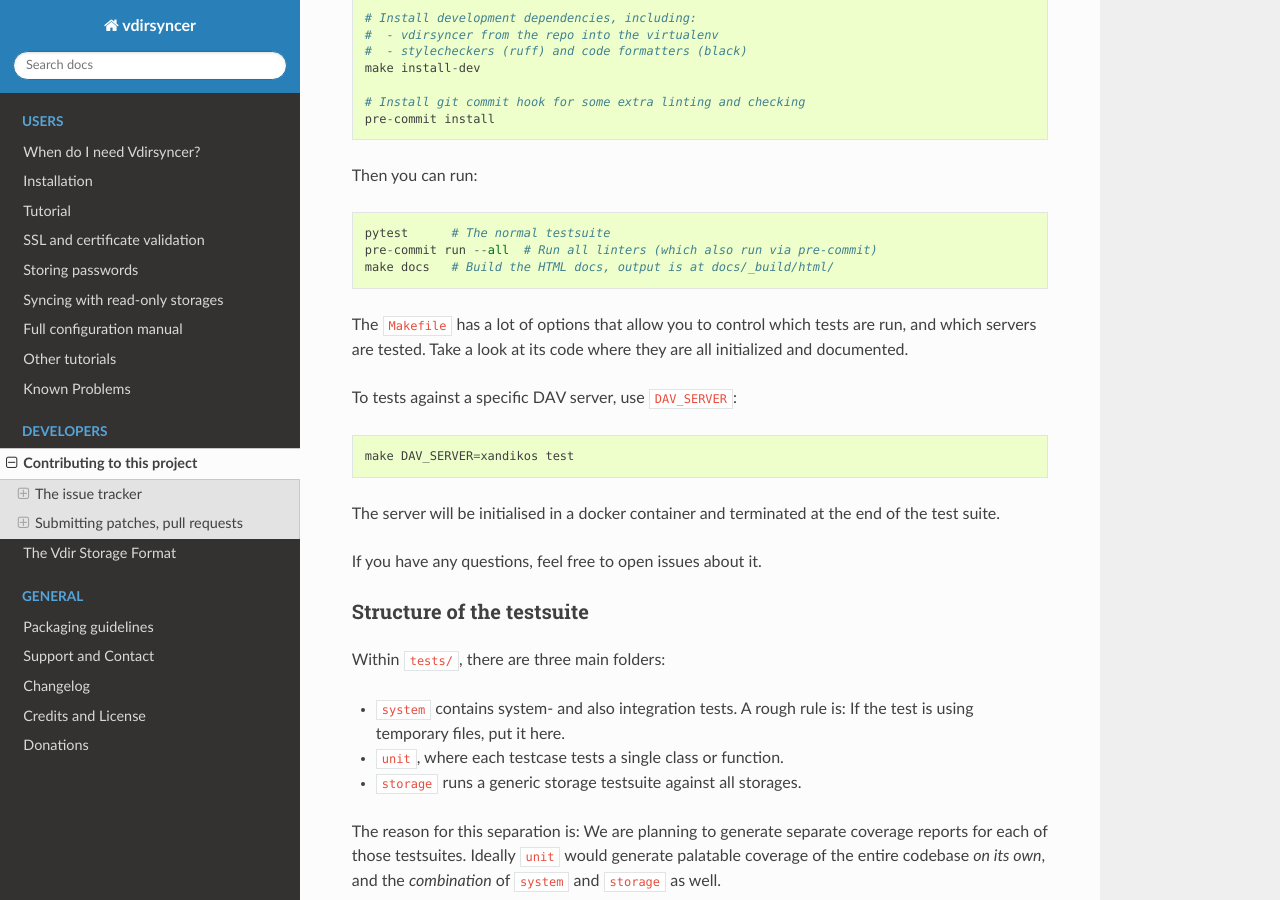
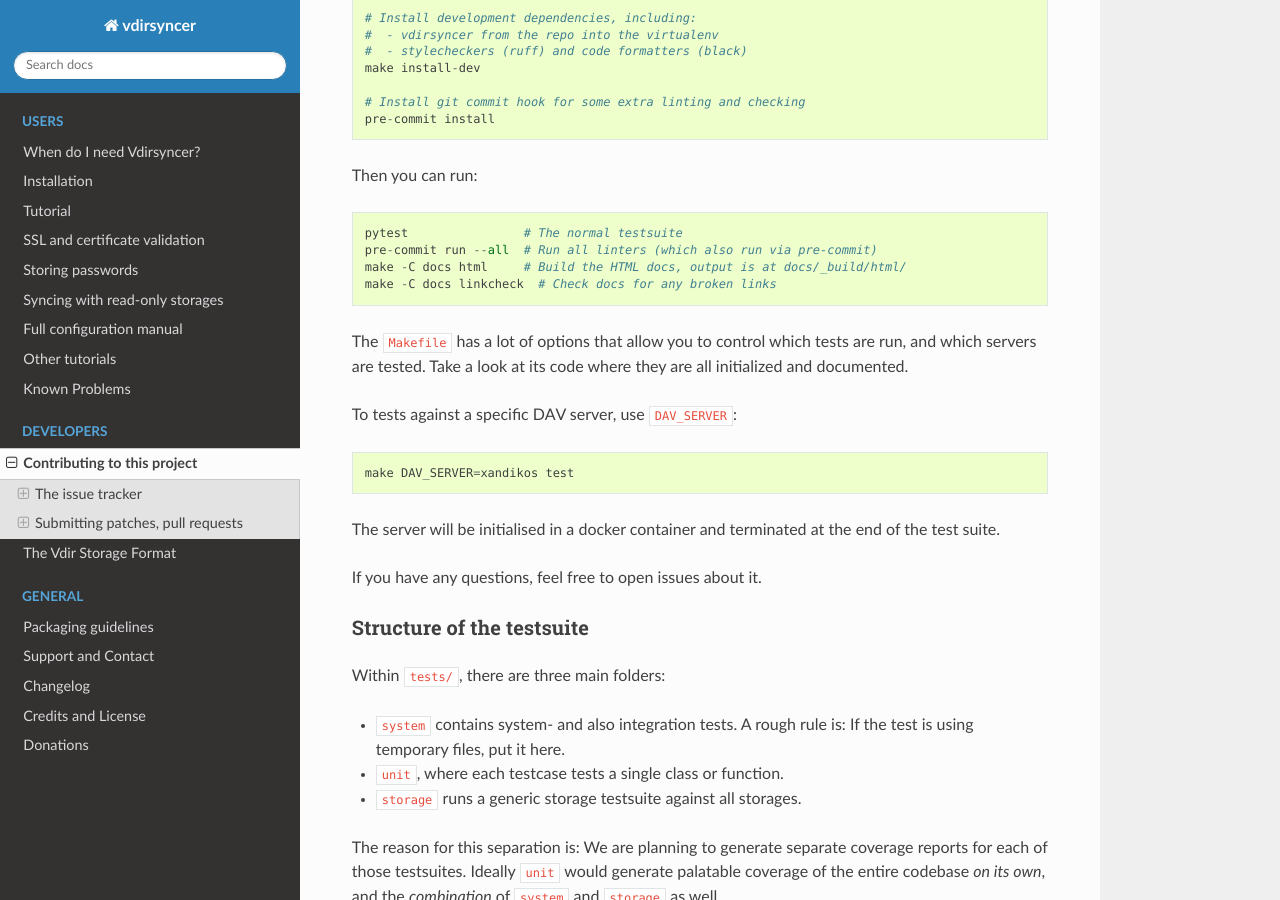
Before and after one commit to pimutils/vdirsyncer, a Sphinx documentation site: the page built from docs/contributing.rst, in a window 1280 px wide and 900 px high, scrolled down 1464 px. Built offline with Sphinx 7.4.7 and the Read the Docs theme 2.0.0, drawn with Linux system fonts in a browser that asks for light colours.

Commit message:
Remove another unnecessary wrapper

```diff
--- a/docs/contributing.rst
+++ b/docs/contributing.rst
@@ -89,9 +89,10 @@ virtualenv_ and run this inside of it::
 
 Then you can run::
 
-    pytest      # The normal testsuite
+    pytest                # The normal testsuite
     pre-commit run --all  # Run all linters (which also run via pre-commit)
-    make docs   # Build the HTML docs, output is at docs/_build/html/
+    make -C docs html     # Build the HTML docs, output is at docs/_build/html/
+    make -C docs linkcheck  # Check docs for any broken links
 
 The ``Makefile`` has a lot of options that allow you to control which tests are
 run, and which servers are tested. Take a look at its code where they are all
```
Also changed, not shown: 1 other file.
